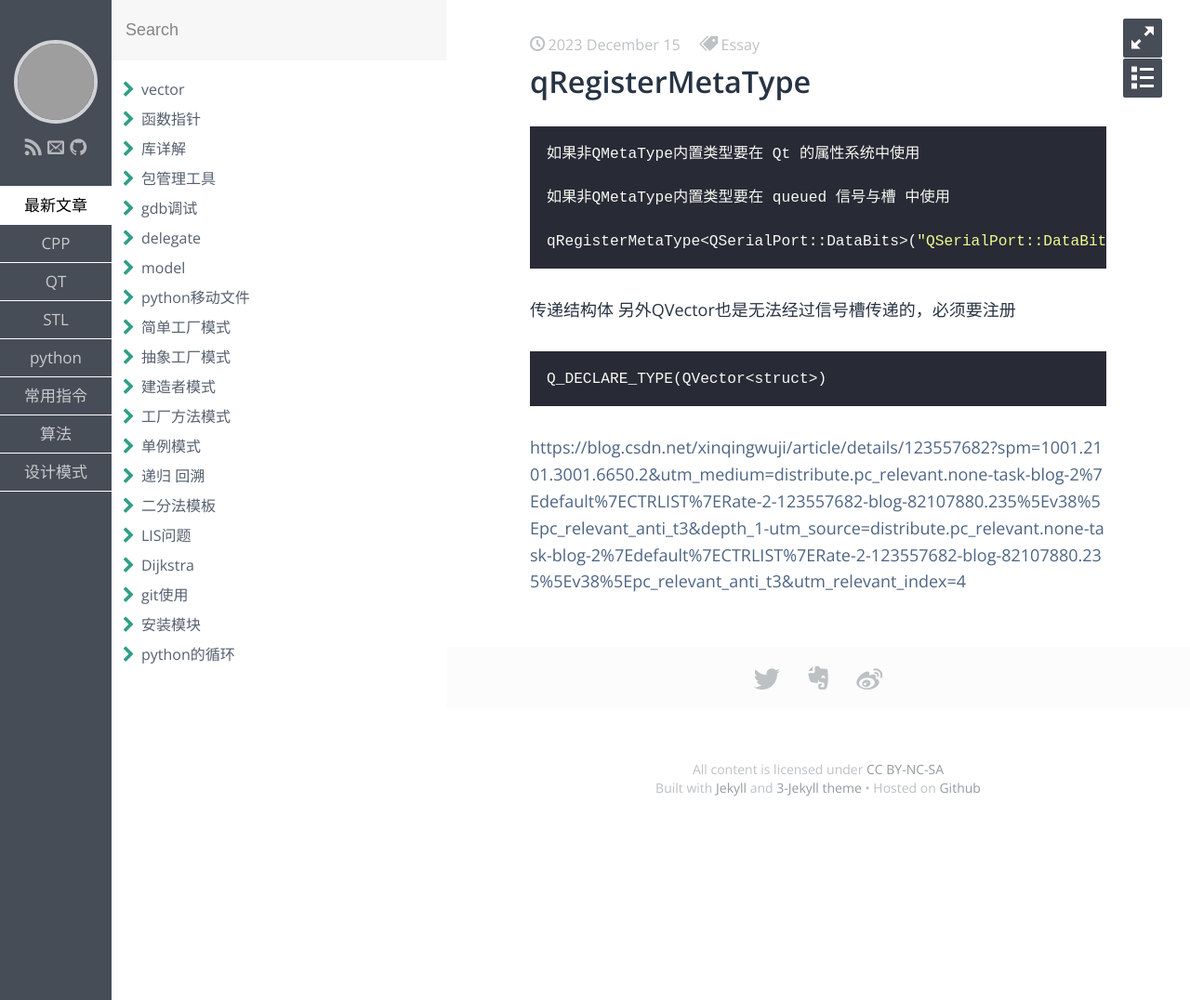
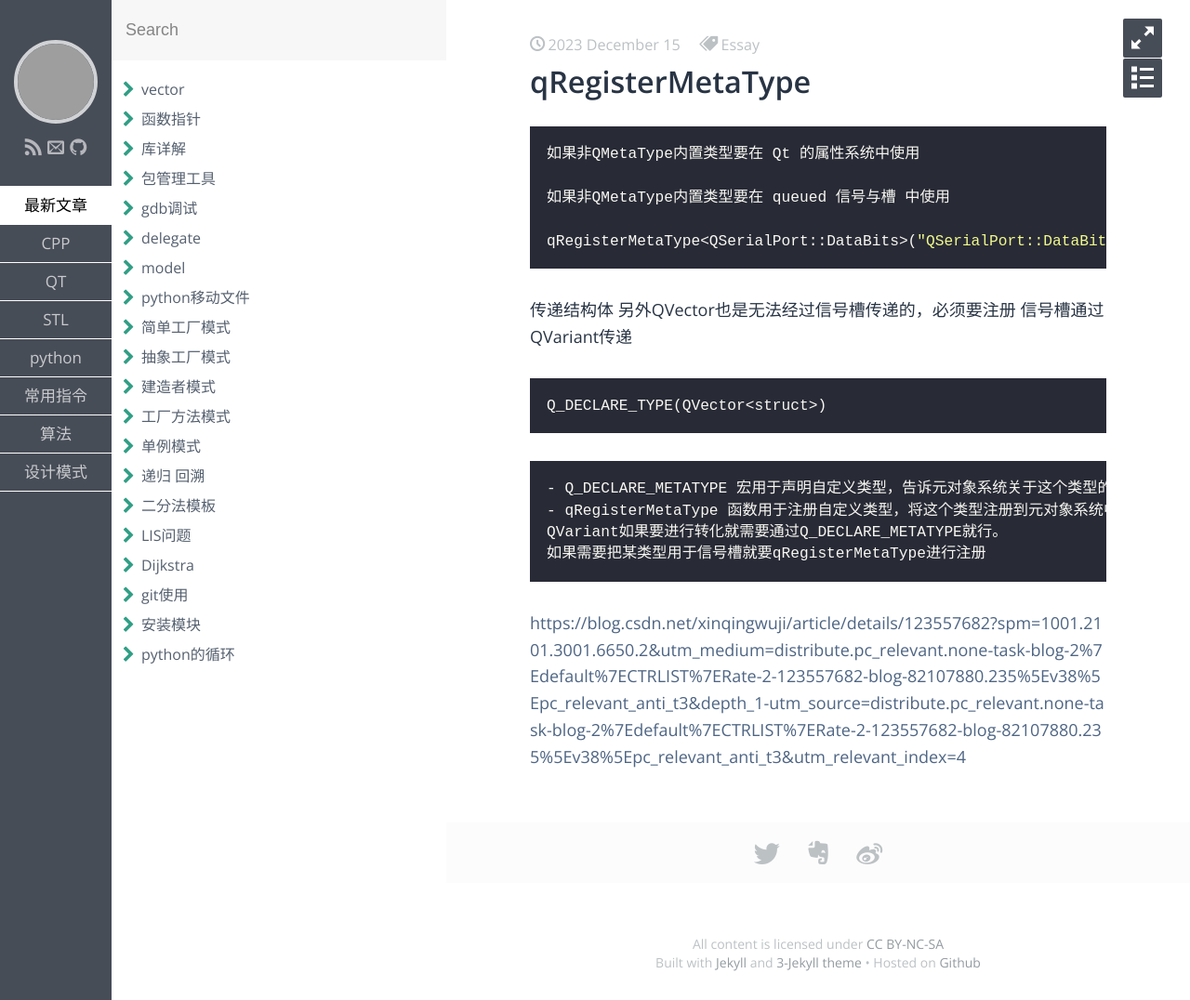
Before and after one commit to aliangaaa/aliangaaa.github.io, a Jekyll site: the page built from _posts/QT/2023-12-15-qRegisterMetaType.md, in a window 1280 px wide. Shown: the whole page at 93% size. Built offline with Jekyll 4.4.1, drawn with Linux system fonts in a browser that asks for light colours; some web fonts are replaced; grey boxes are pictures that could not be loaded.

Commit message:
Update 2023-12-15-qRegisterMetaType.md

````diff
--- a/_posts/QT/2023-12-15-qRegisterMetaType.md
+++ b/_posts/QT/2023-12-15-qRegisterMetaType.md
@@ -16,8 +16,14 @@ qRegisterMetaType<QSerialPort::DataBits>("QSerialPort::DataBits");
 ```
 传递结构体
 另外QVector也是无法经过信号槽传递的，必须要注册
+信号槽通过QVariant传递
 ```
 Q_DECLARE_TYPE(QVector<struct>)
 ```
-
+```
+- Q_DECLARE_METATYPE 宏用于声明自定义类型，告诉元对象系统关于这个类型的一些信息，比如类型的名称、大小等。这样做的目的是为了让元对象系统能够识别和处理这个类型。通常情况下，你需要在类的定义中使用 Q_DECLARE_METATYPE，以便能够在信号槽机制中使用这个类型。
+- qRegisterMetaType 函数用于注册自定义类型，将这个类型注册到元对象系统中。这样做的目的是为了确保这个类型能够被正确地处理，比如能够正确地放入事件队列中，以便在信号槽连接中使用。通常情况下，你需要在使用这个类型的地方之前调用 qRegisterMetaType 来进行注册。
+QVariant如果要进行转化就需要通过Q_DECLARE_METATYPE就行。
+如果需要把某类型用于信号槽就要qRegisterMetaType进行注册
+```
 <https://blog.csdn.net/xinqingwuji/article/details/123557682?spm=1001.2101.3001.6650.2&utm_medium=distribute.pc_relevant.none-task-blog-2%7Edefault%7ECTRLIST%7ERate-2-123557682-blog-82107880.235%5Ev38%5Epc_relevant_anti_t3&depth_1-utm_source=distribute.pc_relevant.none-task-blog-2%7Edefault%7ECTRLIST%7ERate-2-123557682-blog-82107880.235%5Ev38%5Epc_relevant_anti_t3&utm_relevant_index=4>
````
